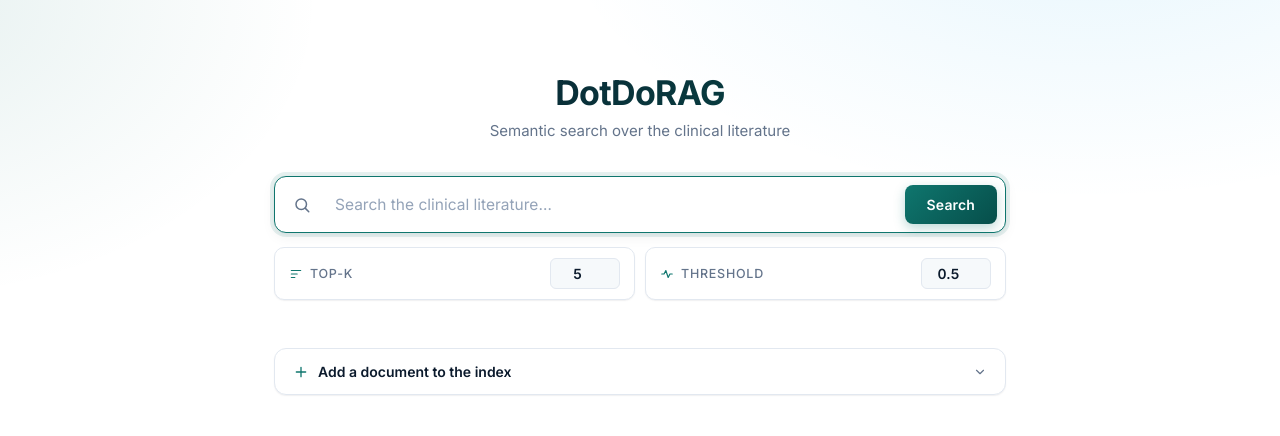
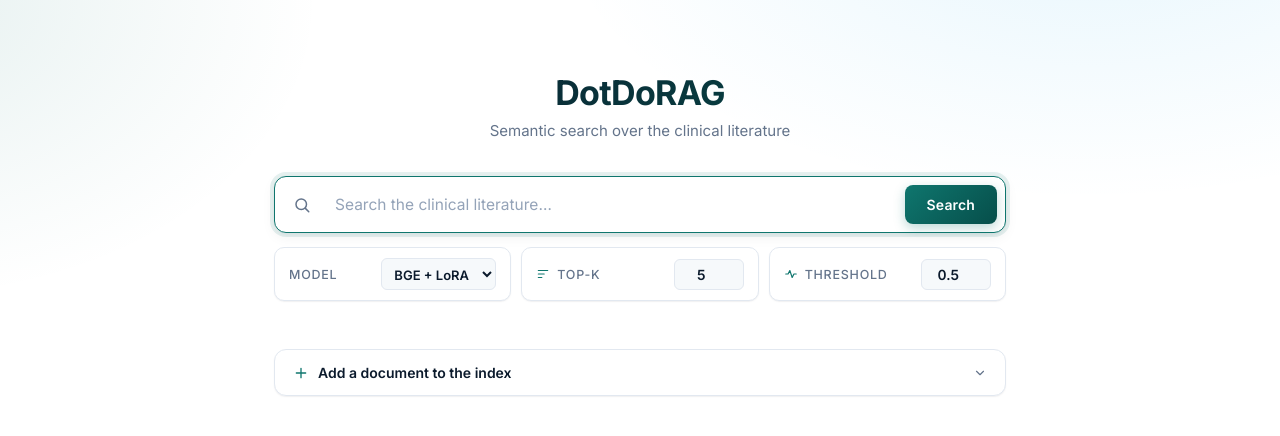
Before and after one commit to franciszekparma/DotDoRAG, a Flask app: page / in a window 1280 px wide. Shown: the top 436 px of the page. Run offline with Flask 3, Linux system fonts and the light colour scheme.

Commit message:
Add ability to change models to app

```diff
--- a/app/app.py
+++ b/app/app.py
@@ -5,15 +5,23 @@ from urllib.parse import quote
 
 sys.path.insert(0, os.path.join(os.path.dirname(os.path.abspath(__file__)), '..', 'src'))
 
+import numpy as np
 import torch
 import torch.nn.functional as F
 from flask import Flask, render_template, request, jsonify, send_from_directory, abort
 from peft import PeftModel
+from rank_bm25 import BM25Okapi
+from transformers import AutoModel, AutoTokenizer
 from werkzeug.utils import secure_filename
 
 import utils
 from model import model, tokenizer, device
-from indexer import encode_doc, append_to_index
+from indexer import build_doc_text, encode_doc, append_to_index
+
+MODELS = ('bge', 'bge_lora', 'etin', 'etin_lora', 'bm25')
+_ta = utils.AddTokens()
+_doc_vecs_cache = {}
+_enc_cache = {}
 
 
 app = Flask(__name__)
@@ -23,13 +31,14 @@ app.config['MAX_CONTENT_LENGTH'] = 50 * 1024 * 1024  # 50 MB upload cap
 
 print('Loading encoded corpus...')
 _cached = torch.load(utils.ENCODED_PATH, map_location=device)
-doc_vecs = _cached['doc_vecs'].to(device)
 pdf_paths = list(_cached['pdf_paths'])
+_doc_vecs_cache['bge_lora'] = _cached['doc_vecs'].to(device)
 
 print('Loading adapter weights...')
 model.enc = PeftModel.from_pretrained(model.enc, utils.CHECKPOINT_PATH)
 model.to(device)
 model.eval()
+_enc_cache['bge_lora'] = (model.enc, tokenizer)
 
 def load_metadata():
   """Build a metadata index keyed by both the title and the filename stem so we can
@@ -55,18 +64,97 @@ def filename_to_title(filename):
   return os.path.splitext(os.path.basename(filename))[0]
 
 
+def _load_corpus_texts():
+  plain, tagged = {}, {}
+  if not os.path.exists(utils.CORPUS_JSONL):
+    return plain, tagged
+  with open(utils.CORPUS_JSONL, 'r', encoding='utf-8') as f:
+    for line in f:
+      item = json.loads(line)
+      title = item.get('title', '')
+      if not title:
+        continue
+      text = item.get('text', '') or ''
+      plain[title] = build_doc_text(title, text)
+      doc = ''
+      if title:
+        doc += _ta.add_title_tokens(title) + ' '
+      if text:
+        doc += _ta.add_text_tokens(text)
+      tagged[title] = doc.strip()
+  return plain, tagged
+
+
+_plain_by_title, _tagged_by_title = _load_corpus_texts()
+doc_texts = [_plain_by_title.get(filename_to_title(os.path.basename(p)), '') for p in pdf_paths]
+tagged_doc_texts = [_tagged_by_title.get(filename_to_title(os.path.basename(p)), '') for p in pdf_paths]
+bm25_index = BM25Okapi([t.lower().split() for t in doc_texts])
+
+
 @torch.inference_mode()
-def encode_query(query):
-  enc = tokenizer(
-    [utils.BGE_QUERY_PREFIX + query],
-    padding=True,
-    truncation=True,
-    max_length=utils.MAX_QUERY_LENGTH,
-    return_tensors='pt',
+def _encode_texts(enc, tok, texts, max_len):
+  vecs = []
+  for i in range(0, len(texts), utils.ENCODE_BATCH_SIZE):
+    batch = tok(
+      texts[i:i + utils.ENCODE_BATCH_SIZE],
+      padding=True, truncation=True, max_length=max_len, return_tensors='pt',
+    )
+    batch = {k: v.to(device) for k, v in batch.items()}
+    v = enc(**batch).last_hidden_state[..., 0, :]
+    vecs.append(F.normalize(v, p=2, dim=1))
+  return torch.cat(vecs, dim=0)
+
+
+def _get_encoder(name):
+  if name in _enc_cache:
+    return _enc_cache[name]
+  tok = AutoTokenizer.from_pretrained(
+    utils.BGE_NAME if name.startswith('bge') else utils.ETIN_NAME
   )
-  enc = {k: v.to(device) for k, v in enc.items()}
-  vec = model.enc(**enc).last_hidden_state[..., 0, :]
+  tok.add_tokens(list(_ta.new_tokens.values()))
+  enc = AutoModel.from_pretrained(
+    utils.BGE_NAME if name.startswith('bge') else utils.ETIN_NAME
+  )
+  enc.resize_token_embeddings(len(tok))
+  if name.endswith('_lora'):
+    adapter = os.path.join(utils.BASE_DIR, name)
+    enc = PeftModel.from_pretrained(enc, adapter)
+  _enc_cache[name] = (enc.to(device).eval(), tok)
+  return _enc_cache[name]
+
+
+def _get_doc_vecs(name):
+  if name not in _doc_vecs_cache:
+    enc, tok = _get_encoder(name)
+    texts = tagged_doc_texts if name == 'etin_lora' else doc_texts
+    max_len = utils.EVAL_ETIN_MAX_LEN if name.startswith('etin') else utils.MAX_DOC_LENGTH
+    _doc_vecs_cache[name] = _encode_texts(enc, tok, texts, max_len)
+  return _doc_vecs_cache[name]
+
+
+@torch.inference_mode()
+def _encode_query(name, query):
+  enc, tok = _get_encoder(name)
+  if name.startswith('bge'):
+    text = utils.BGE_QUERY_PREFIX + query
+    max_len = utils.MAX_QUERY_LENGTH
+  elif name == 'etin_lora':
+    text = _ta.add_query_tokens(query)
+    max_len = utils.EVAL_ETIN_MAX_LEN
+  else:
+    text = query
+    max_len = utils.EVAL_ETIN_MAX_LEN
+  batch = tok([text], padding=True, truncation=True, max_length=max_len, return_tensors='pt')
+  batch = {k: v.to(device) for k, v in batch.items()}
+  vec = enc(**batch).last_hidden_state[..., 0, :]
   return F.normalize(vec, p=2, dim=1)
+
+
+def _search_scores(name, query):
+  if name == 'bm25':
+    return bm25_index.get_scores(query.lower().split())
+  que_vec = _encode_query(name, query)
+  return (que_vec @ _get_doc_vecs(name).T).squeeze(0)
 
 
 @app.route('/')
@@ -80,17 +168,26 @@ def search():
   query = (payload.get('query') or '').strip()
   top_k = int(payload.get('top_k') or utils.DEFAULT_TOP_K)
   threshold = float(payload.get('threshold') if payload.get('threshold') is not None else utils.DEFAULT_THRESHOLD)
+  model_name = (payload.get('model') or 'bge_lora').strip()
+  if model_name not in MODELS:
+    return jsonify({'error': f'Unknown model: {model_name}'}), 400
 
   if not query:
     return jsonify({'error': 'Empty query'}), 400
 
-  que_vec = encode_query(query)
-  sims = (que_vec @ doc_vecs.T).squeeze(0)
-  scores, idxs = torch.sort(sims, descending=True)
+  sims = _search_scores(model_name, query)
+  if model_name == 'bm25':
+    idxs = np.argsort(-sims)
+    scores = sims[idxs]
+  else:
+    scores, idxs = torch.sort(sims, descending=True)
+    scores, idxs = scores.tolist(), idxs.tolist()
 
   results = []
-  for s, i in zip(scores.tolist(), idxs.tolist()):
-    if s < threshold:
+  for s, i in zip(scores, idxs):
+    s = float(s)
+    i = int(i)
+    if model_name != 'bm25' and s < threshold:
       break
     path = pdf_paths[i]
     filename = os.path.basename(path)
@@ -99,19 +196,18 @@ def search():
     results.append({
       'title': meta.get('title') or stem,
       'snippet': meta.get('snippet', ''),
-      'score': round(float(s), 4),
+      'score': round(s, 4),
       'filename': filename,
       'pdf_url': f'/pdf/{quote(filename)}',
     })
     if len(results) >= top_k:
       break
 
-  return jsonify({'query': query, 'results': results})
+  return jsonify({'query': query, 'model': model_name, 'results': results})
 
 
 @app.route('/add', methods=['POST'])
 def add_document():
-  global doc_vecs
 
   uploaded = request.files.get('pdf')
   title = (request.form.get('title') or '').strip()
@@ -142,7 +238,19 @@ def add_document():
   uploaded.save(save_path)
 
   new_vec = encode_doc(model, tokenizer, device, title, text)
-  doc_vecs = append_to_index(doc_vecs, pdf_paths, new_vec, save_path)
+  _doc_vecs_cache['bge_lora'] = append_to_index(
+    _doc_vecs_cache['bge_lora'], pdf_paths, new_vec, save_path,
+  )
+  doc_texts.append(build_doc_text(title, text))
+  tagged = _ta.add_title_tokens(title)
+  if text:
+    tagged = (tagged + ' ' + _ta.add_text_tokens(text)).strip()
+  tagged_doc_texts.append(tagged)
+  global bm25_index
+  bm25_index = BM25Okapi([t.lower().split() for t in doc_texts])
+  _doc_vecs_cache.pop('bge', None)
+  _doc_vecs_cache.pop('etin', None)
+  _doc_vecs_cache.pop('etin_lora', None)
 
   entry = {'title': title, 'snippet': text[:320]}
   META_BY_KEY[safe_name] = entry
@@ -168,7 +276,7 @@ def serve_pdf(filename):
 
 @app.route('/stats')
 def stats():
-  return jsonify({'total_docs': len(pdf_paths)})
+  return jsonify({'total_docs': len(pdf_paths), 'models': list(MODELS)})
 
 
 if __name__ == '__main__':
--- a/app/templates/index.html
+++ b/app/templates/index.html
@@ -168,6 +168,19 @@
     transition: border-color .15s ease, background .15s ease;
   }
   .param input:focus { border-color: var(--accent); background: #fff; }
+  .param select {
+    border: 1px solid var(--rule);
+    background: var(--bg-soft);
+    color: var(--ink);
+    font-size: 13px;
+    font-weight: 600;
+    padding: 6px 8px;
+    border-radius: 6px;
+    font-family: inherit;
+    outline: none;
+    cursor: pointer;
+  }
+  .param select:focus { border-color: var(--accent); background: #fff; }
 
   /* Results meta */
   .meta-row {
@@ -479,6 +492,16 @@
 
   <div class="params">
     <div class="param">
+      <span class="param-label">Model</span>
+      <select id="model">
+        <option value="bge_lora" selected>BGE + LoRA</option>
+        <option value="bge">BGE</option>
+        <option value="etin_lora">Ettin + LoRA</option>
+        <option value="etin">Ettin</option>
+        <option value="bm25">BM25</option>
+      </select>
+    </div>
+    <div class="param">
       <span class="param-label">
         <svg viewBox="0 0 24 24" fill="none" stroke="currentColor" stroke-width="2" stroke-linecap="round" stroke-linejoin="round">
           <line x1="4" y1="6" x2="20" y2="6" />
@@ -614,6 +637,7 @@
     if (!query) { qInput.focus(); return; }
     const top_k = parseInt($('topk').value || '5', 10);
     const threshold = parseFloat($('thr').value || '0.5');
+    const model = $('model').value;
 
     goBtn.disabled = true;
     showSkeletons();
@@ -624,7 +648,7 @@
       const res = await fetch('/search', {
         method: 'POST',
         headers: { 'Content-Type': 'application/json' },
-        body: JSON.stringify({ query, top_k, threshold }),
+        body: JSON.stringify({ query, top_k, threshold, model }),
       });
       const data = await res.json();
       latencyEl.textContent = Math.round(performance.now() - t0);
```
